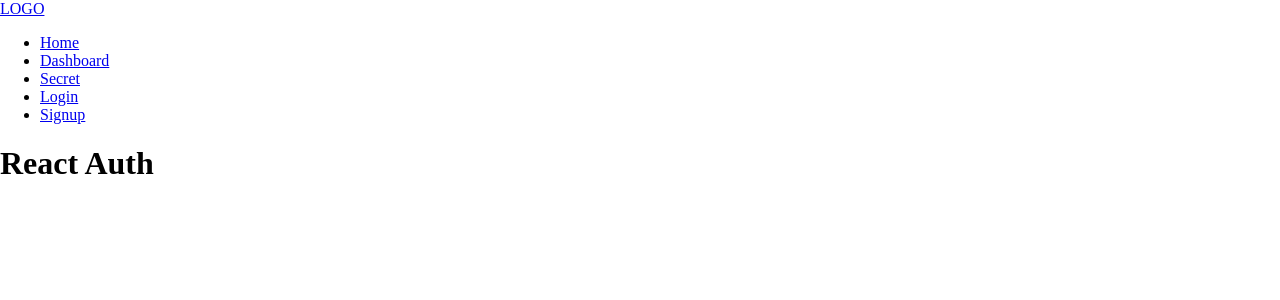
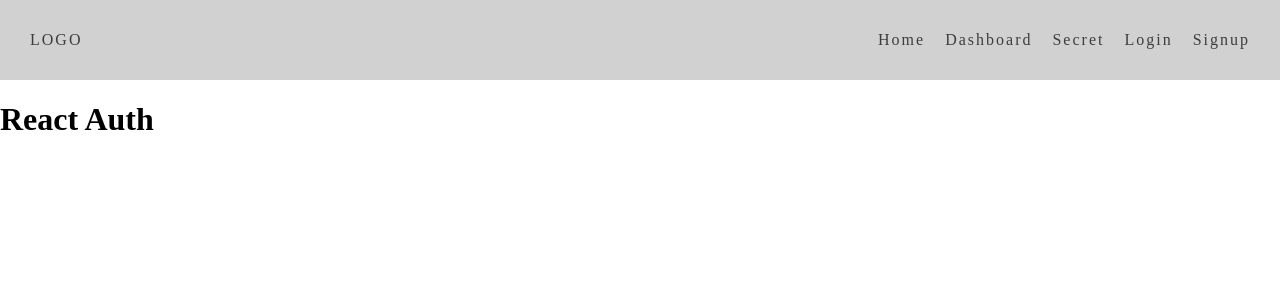
Before and after one commit to sophieviquez/React-Avanzado-modulo6, a React (Vite) app in the folder 03-react-auth/: page / in a window 1280 px wide. Shown: the top 300 px of the page. Built offline with nearby package versions, Linux system fonts and the light colour scheme.

Commit message:
💄 Add header.scss base styles to Header

```diff
--- a/03-react-auth/src/components/Header/Header.jsx
+++ b/03-react-auth/src/components/Header/Header.jsx
@@ -1,3 +1,5 @@
+import './header.scss'
+
 const Header = () => {
   return (
     <nav className='header'>
--- /dev/null
+++ b/03-react-auth/src/components/Header/header.scss
@@ -0,0 +1,30 @@
+.header {
+    background-color: #d1d1d1;
+    display: flex;
+    justify-content: space-between;
+    align-items: center;
+    padding: 15px 30px;
+
+    &__logo {
+        color: #3d3d3d;
+        text-decoration: none;
+        letter-spacing: 2px;
+    }
+
+    &__nav-list {
+        display: flex;
+        flex-wrap: wrap;
+        list-style: none;
+        column-gap: 20px;
+    }
+
+    &__item-link {
+        color: #3d3d3d;
+        text-decoration: none;
+        letter-spacing: 2px;
+
+        &:hover {
+            border-bottom: solid 2px #3d3d3d;
+        }
+    }
+}
```
